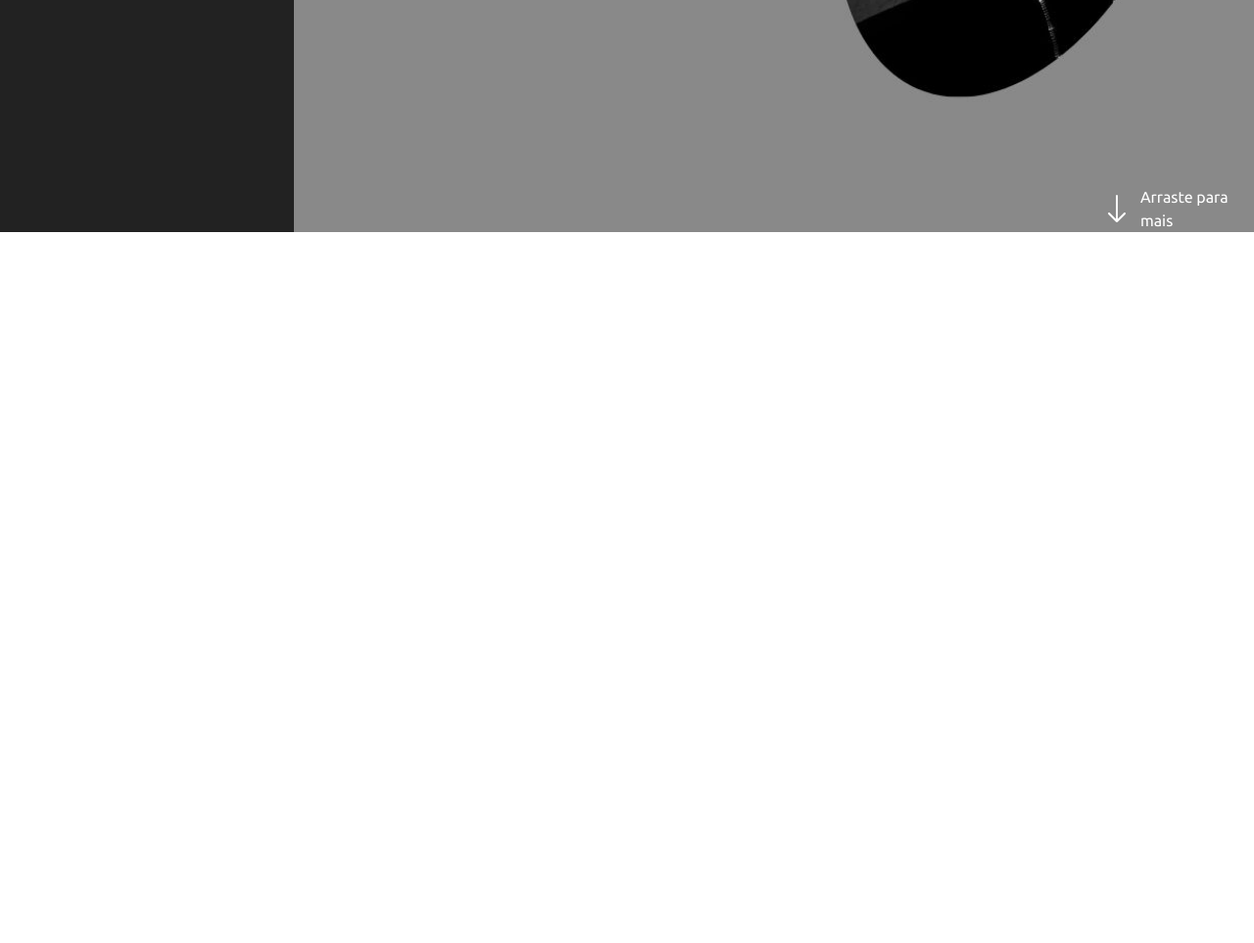
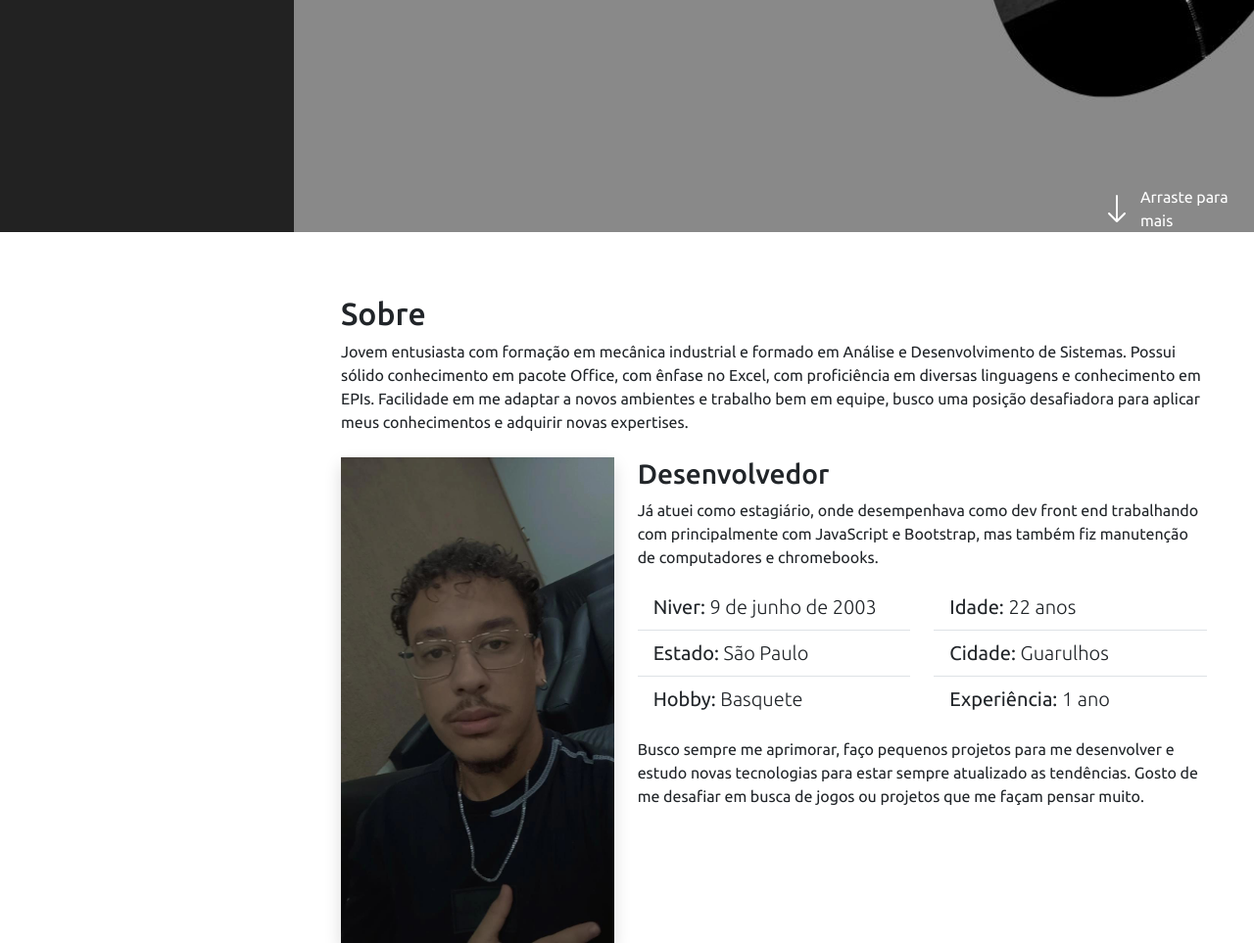
Before and after one commit to AlisonMateuss/Portfolio-Responsivo, a plain HTML site: page templates/index.html in a window 1280 px wide. Shown: the part 563-1526 px from the top of the page at 98% size. Before the commit the page ends 800 px from the top, so only its background shows below. Drawn offline with nearby package versions, Linux system fonts and the light colour scheme.

Commit message:
menu sobre

```diff
--- a/static/style.css
+++ b/static/style.css
@@ -23,7 +23,7 @@ html,body{
     margin: 15px auto;
     display: block;
     width: 120px;
-    border: 8px solid #808080;
+    border: 5px solid #808080;
     border-radius: 50%;
 
 }
@@ -89,11 +89,11 @@ html,body{
 
 }
 #home,
-#sobre,
-#habilidades,
-#curriculo,
-#portfolio,
-#contato{
+#about,
+#skills,
+#resume,
+#document,
+#contact{
     display: inline-block;
     padding-bottom: 0.25rem;
     position: relative;
@@ -198,3 +198,17 @@ i.menu-mobile{
         margin-left: 0px;
     }
 }
+
+*::-webkit-scrollbar {
+    width: 10px;
+  }
+
+  *::-webkit-scrollbar-track {
+    width: 12px;
+    box-shadow: inset 0 0 .3rem #00000050;
+    background-color: #fff ;
+  }
+
+  *::-webkit-scrollbar-thumb {
+    background-color: #00000050;
+  }
--- a/templates/index.html
+++ b/templates/index.html
@@ -32,32 +32,32 @@
         <nav id="navbar" class="nav-menu">
             <ul class="nav flex-column">
                 <li class="nav-item">
-                    <a class="nav-link active" aria-current="page" href="#" id="home">
+                    <a class="nav-link active" aria-current="page" href="#inicio" id="home">
                         <i class="bi bi-house"></i> Inicio
                     </a>
                 </li>
                 <li class="nav-item">
-                    <a class="nav-link" href="#" id="sobre">
+                    <a class="nav-link" href="#sobre" id="about">
                         <i class="bi bi-file-person"></i> Sobre
                     </a>
                 </li>
                 <li class="nav-item">
-                    <a class="nav-link" href="#" id="habilidades">
+                    <a class="nav-link" href="#" id="skills">
                         <i class="bi bi-list-check"></i> Habilidades
                     </a>
                 </li>
                 <li class="nav-item">
-                    <a class="nav-link" href="#" id="curriculo">
+                    <a class="nav-link" href="#" id="resume">
                         <i class="bi bi-file-earmark-text"></i> Currículo
                     </a>
                 </li>
                 <li class="nav-item">
-                    <a class="nav-link" href="#" id="portfolio">
+                    <a class="nav-link" href="#" id="document">
                         <i class="bi bi-folder2-open"></i> Portfolio
                     </a>
                 </li>
                 <li class="nav-item">
-                    <a class="nav-link" href="#" id="contato">
+                    <a class="nav-link" href="#" id="contact">
                         <i class="bi bi-envelope"></i> Contato
                     </a>
                 </li>
@@ -79,8 +79,7 @@
             <div class="col-md-7 d-flex justify-content-end
             align-items-end">
                 <div id="arraste" class="d-flex align-items-center">
-                    <i class="bi bi-arrow-down text-white pe-2 fs-2"
-                    aria-hidden="true"></i>
+                    <i class="bi bi-arrow-down text-white pe-2 fs-2" aria-hidden="true"></i>
                     <a href="">Arraste para mais</a>
                 </div>
 
@@ -88,6 +87,78 @@
 
         </section>
 
+        <section class="container mt-5 px-5" id='sobre'>
+            <div class="row-w-100">
+                <div class="col-md-12">
+                    <h2 class='pt-3'>Sobre</h2>
+                    <p>Jovem entusiasta com formação em mecânica industrial e
+                        formado em Análise e Desenvolvimento de Sistemas.
+                        Possui sólido conhecimento em pacote Office, com ênfase no Excel, com proficiência em diversas
+                        linguagens e
+                        conhecimento em EPIs. Facilidade em me
+                        adaptar a novos ambientes e trabalho bem em equipe, busco uma posição desafiadora para
+                        aplicar meus conhecimentos e adquirir novas expertises.
+                    </p>
+                </div>
+            </div>
+
+            <div class="row mt-4">
+                <div class="col-md-4">
+                    <img class="img-fluid shadow" src="../static/image/sobre-pic.jpeg" alt="Foto de perfil">
+                </div>
+                <div class="col-md-8">
+                    <h3>Desenvolvedor</h3>
+                    <p>Já atuei como estagiário, onde desempenhava como dev front end trabalhando com principalmente
+                        com JavaScript e Bootstrap, mas também fiz manutenção de computadores e chromebooks.
+                    </p>
+
+                    <div class="row mt-3 mb-3">
+                        <div class="col-md-6">
+                            <ul class="list-group list-group-flush fs-5">
+                                <li class="list-group-item">
+                                    Niver: <span class="fw-lighter"> 9 de junho de 2003
+                                    </span>
+                                </li>
+
+                                <li class="list-group-item">
+                                    Estado: <span class="fw-lighter"> São Paulo
+                                    </span>
+                                </li>
+
+                                <li class="list-group-item">
+                                    Hobby: <span class="fw-lighter"> Basquete
+                                </span>
+                                </li>
+
+                            </ul>
+                        </div>
+                        <div class="col-md-6">
+                            <ul class="list-group list-group-flush fs-5">
+                                <li class="list-group-item">
+                                    Idade: <span class="fw-lighter"> 22 anos
+                                    </span>
+                                </li>
+                                <li class="list-group-item">
+                                    Cidade: <span class="fw-lighter"> Guarulhos
+                                    </span>
+                                </li>
+                                <li class="list-group-item">
+                                    Experiência: <span class="fw-lighter"> 1 ano
+                                    </span>
+                                </li>
+
+                            </ul>
+                        </div>
+                    </div>
+                    <p>Busco sempre me aprimorar, faço pequenos projetos para me desenvolver e estudo novas tecnologias
+                        para estar sempre atualizado as tendências. Gosto de me desafiar em busca de jogos ou projetos que
+                        me façam pensar muito.
+                    </p>
+                </div>
+            </div>
+
+
+        </section>
     </main>
 
 
```
Also changed, not shown: static/image/sobre-pic.jpeg (added).
